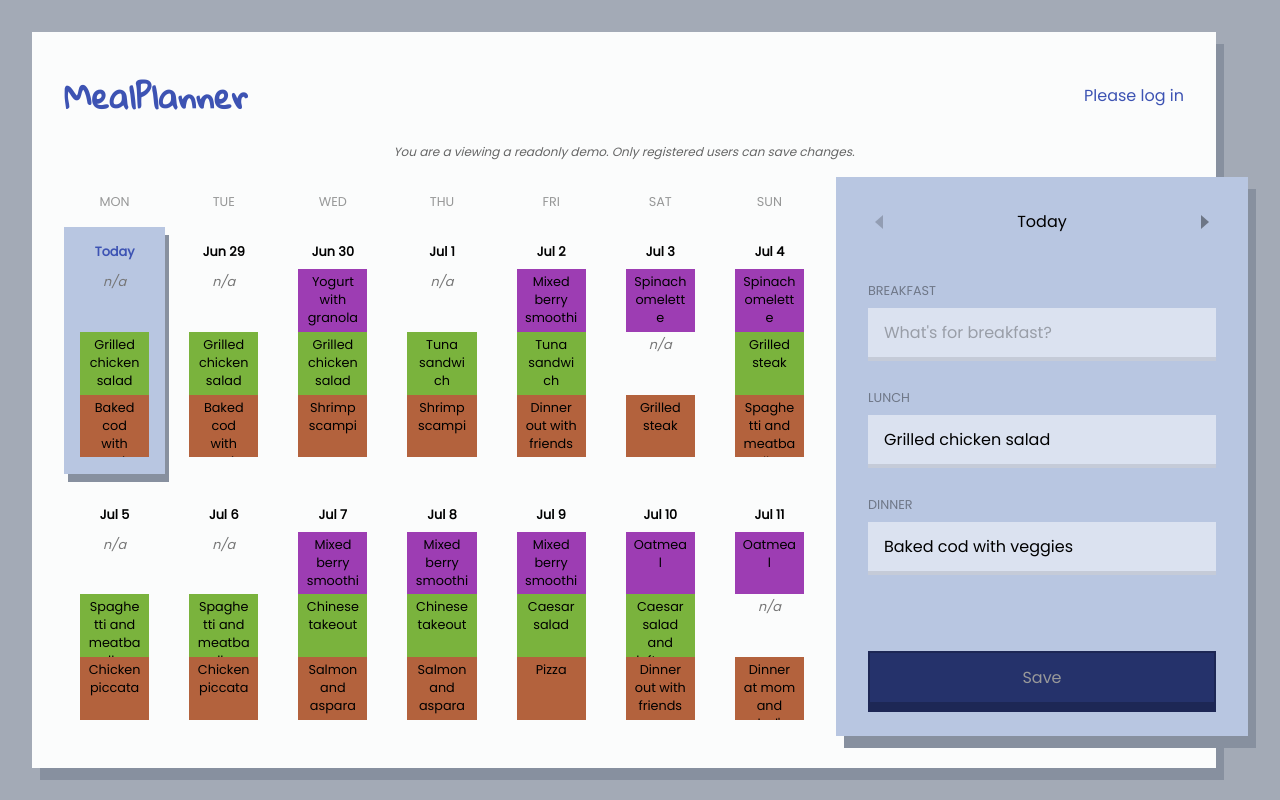
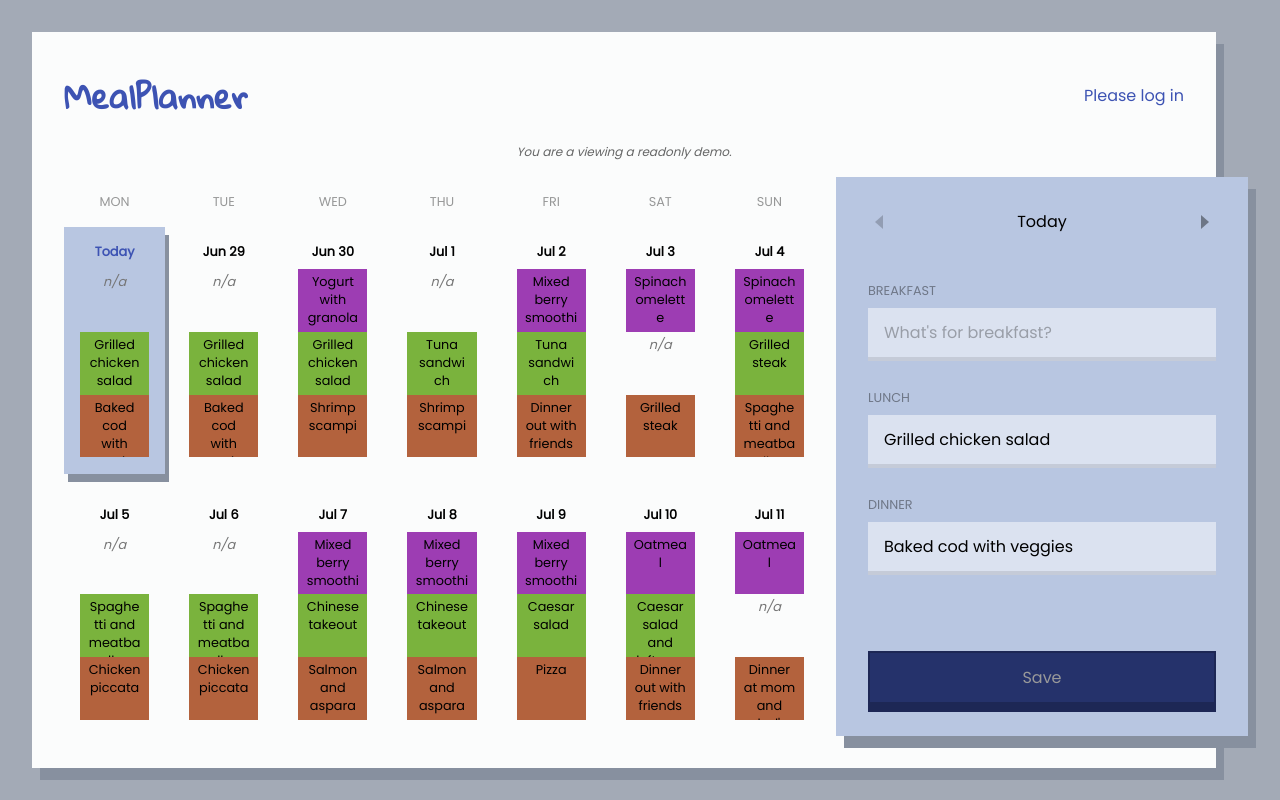
Before and after one commit to msandula12/meal-planner-client, a React (Create React App) app: page /schedule-demo in a window 1280 px wide. Built offline with nearby package versions, Linux system fonts and the light colour scheme; no server answers.

Commit message:
fix: demo mode

```diff
--- a/src/components/DayPlanner/DayPlanner.tsx
+++ b/src/components/DayPlanner/DayPlanner.tsx
@@ -20,11 +20,12 @@ import DayPlannerInput from './DayPlannerInput';
 import './DayPlanner.scss';
 
 type Props = {
+  isViewingDemo: boolean;
   selectedDay: Day | undefined;
   updateSchedule: (day: Day) => void;
 };
 
-function DayPlanner({ selectedDay, updateSchedule }: Props) {
+function DayPlanner({ isViewingDemo, selectedDay, updateSchedule }: Props) {
   const dispatch = useDispatch();
 
   const schedule = useSelector(selectSchedule);
@@ -45,7 +46,7 @@ function DayPlanner({ selectedDay, updateSchedule }: Props) {
   }, [selectedDay]);
 
   const canSaveMeals = useMemo(() => {
-    if (!selectedDay || !user) {
+    if (isViewingDemo || !selectedDay) {
       return false;
     }
     return (
@@ -53,7 +54,7 @@ function DayPlanner({ selectedDay, updateSchedule }: Props) {
       selectedDay.meals[MealType.LUNCH] !== lunch ||
       selectedDay.meals[MealType.DINNER] !== dinner
     );
-  }, [breakfast, lunch, dinner, selectedDay, user]);
+  }, [breakfast, lunch, dinner, isViewingDemo, selectedDay]);
 
   if (!selectedDay) {
     return <section className="container day-planner">No day selected</section>;
--- a/src/components/MealPlanner/MealPlanner.tsx
+++ b/src/components/MealPlanner/MealPlanner.tsx
@@ -1,7 +1,9 @@
 import { useEffect } from 'react';
 import { useDispatch, useSelector } from 'react-redux';
+import { useLocation } from 'react-router-dom';
 
 import { getSchedule } from 'api/schedule';
+import { Routes } from 'constants/enums';
 import { Day } from 'constants/interfaces';
 import { getMockSchedule } from 'mockData/mockData';
 import {
@@ -21,11 +23,14 @@ import './MealPlanner.scss';
 
 function MealPlanner() {
   const dispatch = useDispatch();
+  const location = useLocation();
   const user = useSelector(selectCurrentUser);
+
+  const isViewingDemo = location.pathname === Routes.DEMO;
 
   // Load schedule and set "today" as selected day
   useEffect(() => {
-    if (user) {
+    if (!isViewingDemo && user) {
       getSchedule(user).then((res) => {
         const schedule: Day[] = fillEmptyDays(res.data.result);
         const today = schedule.find((day) => isToday(day.day));
@@ -39,7 +44,7 @@ function MealPlanner() {
       dispatch(changeSchedule(schedule));
       dispatch(changeSelectedDay(today));
     }
-  }, [dispatch, user]);
+  }, [dispatch, isViewingDemo, user]);
 
   const schedule = useSelector(selectSchedule);
   const selectedDay = useSelector(selectSelectedDay);
@@ -60,10 +65,9 @@ function MealPlanner() {
     <div className="meal-planner-wrapper">
       <main className="container meal-planner hoist">
         <Header />
-        {!user && (
+        {isViewingDemo && (
           <p className="placeholder demo-text">
-            You are a viewing a readonly demo. Only registered users can save
-            changes.
+            You are a viewing a readonly demo.
           </p>
         )}
         <section className="meal-planner-dashboard">
@@ -73,6 +77,7 @@ function MealPlanner() {
             setSelectedDay={handleSelectedDay}
           />
           <DayPlanner
+            isViewingDemo={isViewingDemo}
             selectedDay={selectedDay}
             updateSchedule={handleUpdateSchedule}
           />
```
